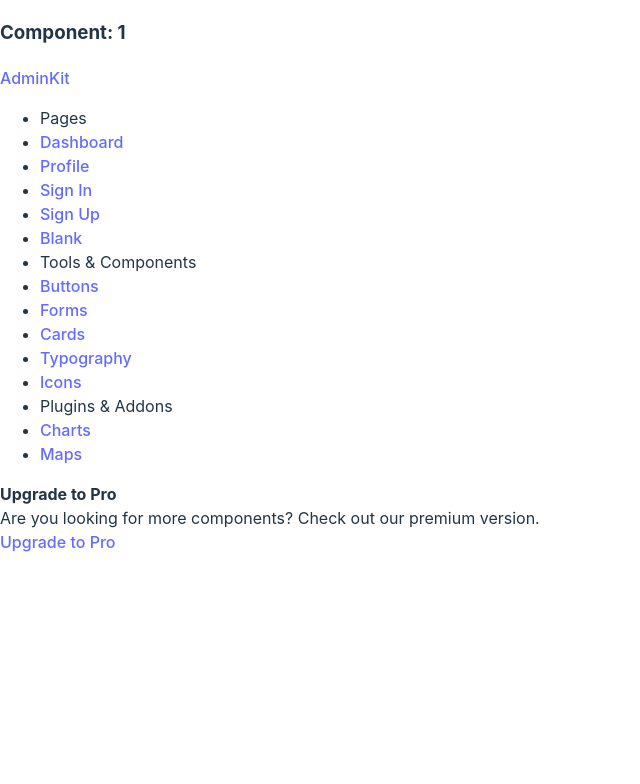
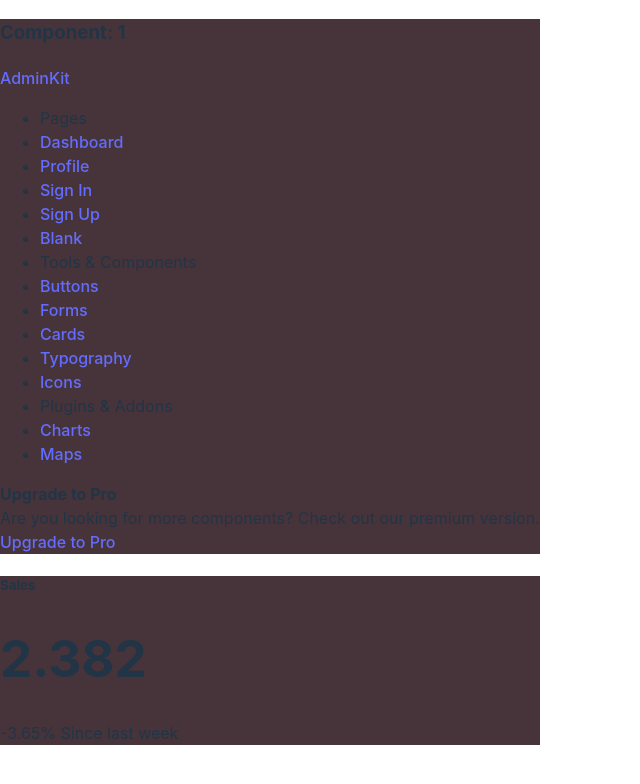
Before and after one commit to KhuzaimaIqbal123/Assignment_02, a React (Vite) app in the folder Ass02/: page / in a window 1280 px wide. Shown: the top 784 px of the page, without its empty margins (0-640 px from the left). Built offline with nearby package versions, Linux system fonts and the light colour scheme.

Commit message:
Component 2 render

```diff
--- a/Ass02/Components/c1.jsx
+++ b/Ass02/Components/c1.jsx
@@ -2,9 +2,9 @@
 
 const C1 = () => {
     return(
-    <div class="navbardiv">
-    <nav >
-    <h3>Component: 1</h3>
+    <div class="navbardiv C1">
+        <nav >
+        <h3>Component: 1</h3>
           <div >
               <a class="sidebar-brand">
         <span class="align-middle">AdminKit</span>
@@ -109,7 +109,7 @@
               </div>
           </div>
       </nav>
-  </div>
+    </div>
     )
 }
 export default C1;
--- /dev/null
+++ b/Ass02/Components/c2.jsx
@@ -0,0 +1,35 @@
+import React from "react";
+
+const C2 = () =>{
+    return (
+                                <div class="w-100 C2">
+								<div class="row">
+										<div class="col-sm-6">
+										<div class="card">
+											<div class="card-body">
+												<div class="row">
+													<div class="col mt-0">
+														<h5 class="card-title">Sales</h5>
+													</div>
+
+													<div class="col-auto">
+														<div class="stat text-primary">
+															<i class="align-middle" data-feather="truck"></i>
+														</div>
+													</div>
+												</div>
+												<h1 class="mt-1 mb-3">2.382</h1>
+												<div class="mb-0">
+													<span class="text-danger"> <i class="mdi mdi-arrow-bottom-right"></i> -3.65% </span>
+													<span class="text-muted">Since last week</span>
+												</div>
+											</div>
+										</div>
+
+									</div>
+								</div>
+							</div>
+
+    )
+};
+export  default C2;  //exporting the component
--- a/Ass02/src/App.jsx
+++ b/Ass02/src/App.jsx
@@ -1,11 +1,14 @@
 import React from "react";
 import C1 from "../Components/c1";
+import C2 from "../Components/c2";
 
 const App = () =>{
   return (
    <div>
 	<C1 />
-   </div>
+	<C2 />
+	</div>
+
 
   )
 }
--- a/Ass02/src/index.css
+++ b/Ass02/src/index.css
@@ -53,6 +53,10 @@
   outline: 4px auto -webkit-focus-ring-color;
 
 }
+.C1,.C2{
+  background-color: rgb(71, 52, 59);
+
+}
 
 
 
```
